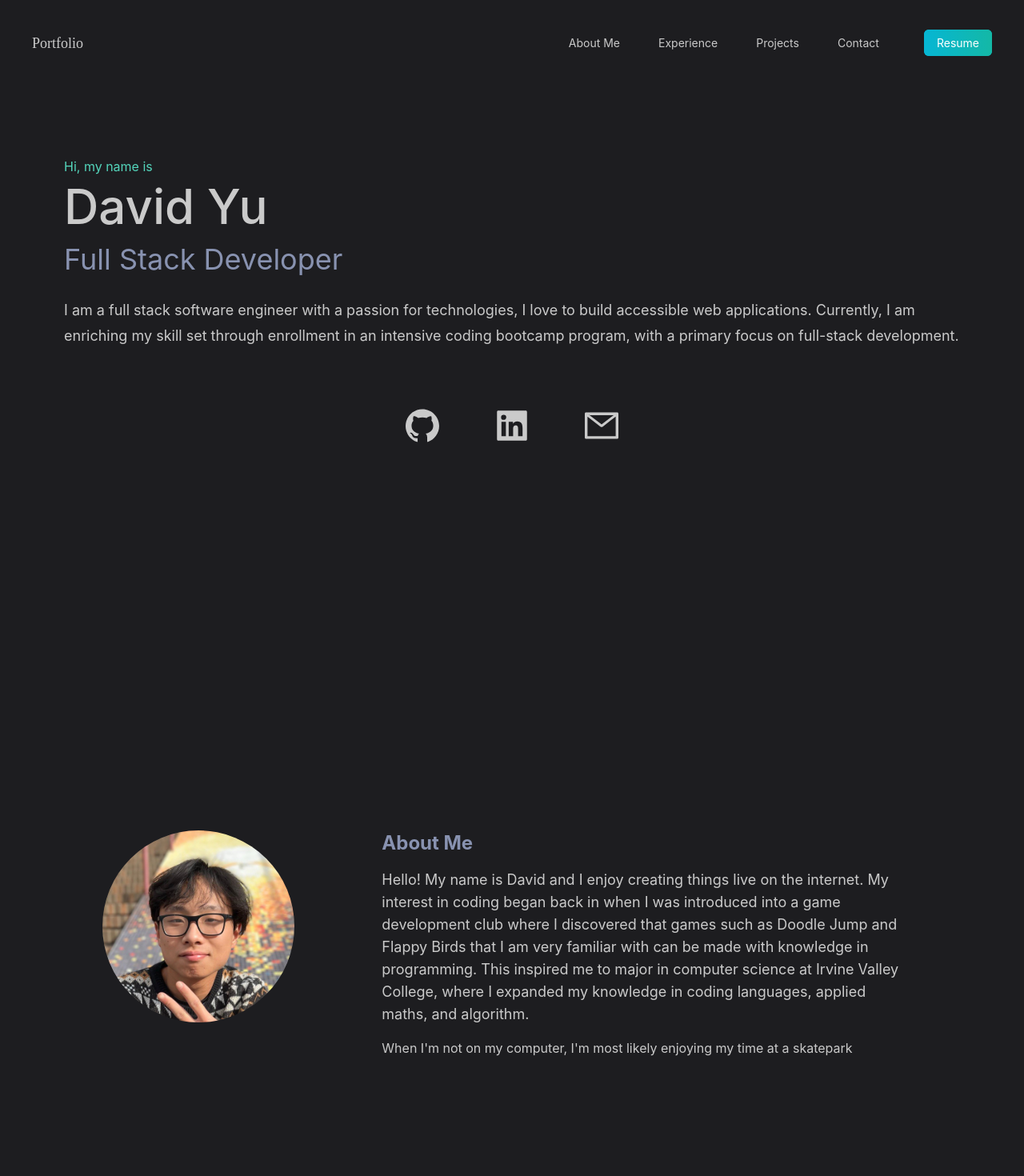
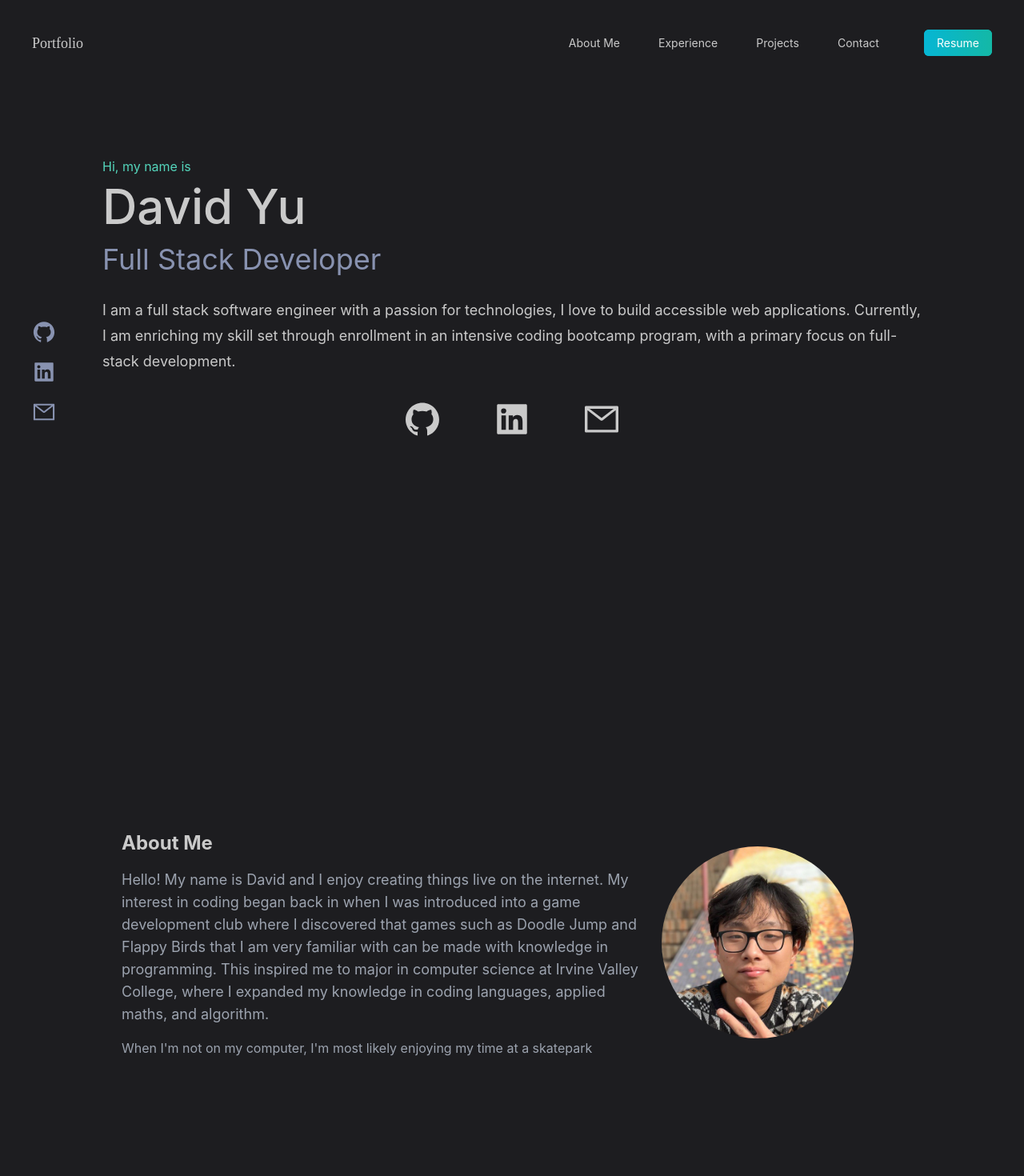
Before and after one commit to OppedRawen/MyPortfolio, a React (Create React App) app: page / in a window 1280 px wide. Shown: the top 1470 px of the page at 80% size. Built offline with nearby package versions, Linux system fonts and the light colour scheme.

Commit message:
sidebar animation, hover color change

```diff
--- a/src/App.js
+++ b/src/App.js
@@ -5,13 +5,14 @@ import './App.css';
 
 import Skills from './skills';
 import Footer from "./footer";
-import {Contact,Navbar,Experience,Projects,About,Introduction} from './components';
+import {Contact,Navbar,Experience,Projects,About,Introduction,Sidebar} from './components';
 
 function App() {
 
   return (
     <div className=" bg-[#1d1d20] px-10">
       <header className=" min-h-screen">
+
         <Navbar />
 
         <About />
--- a/src/components/About.jsx
+++ b/src/components/About.jsx
@@ -4,9 +4,10 @@ const About = () => {
 
 
     return(
-        <>
-        <div id="about"className=' flex flex-col justify-start p-10 max-w-screen-xl'>
 
+        <div id="about"className=' flex flex-col justify-center p-10 '>
+
+        <div className="max-w-screen-lg mx-auto">
         <h3 className="text-[#54d5bb]">Hi, my name is</h3>
         <h1 className=' text-6xl py-2 text-[#cacaca] font-medium'>David Yu</h1>
         <h3 className=' text-4xl py-2 text-[#8892b0]'>Full Stack Developer</h3>
@@ -20,8 +21,9 @@ I am a full stack software engineer with a passion for technologies, I love to b
 
         <a href='https://www.linkedin.com/in/dawei-yu-578138227/'><AiFillLinkedin /></a>
         <AiOutlineMail />
+        </div>
       </div>
-      </>
+
     )
 };
 
--- a/src/components/Introduction.jsx
+++ b/src/components/Introduction.jsx
@@ -5,15 +5,16 @@ return(
 <div className="flex justify-center min-h-screen items-center">
   <div className="container mx-auto max-w-screen-lg">
     <div className="flex flex-col md:flex-row justify-center">
-      <div className="md:w-1/3 flex justify-center md:justify-start">
-        <img src="profile.jpg" className="w-60 h-60 rounded-full" alt="profileImage"/>
-      </div>
+
       <div className="md:w-2/3 mx-6">
-        <h2 className="text-[#8892b0] font-bold text-2xl">About Me</h2>
-        <p className="text-[#cacaca] text-lg mt-4">
+        <h2 className="text-[#cacaca] font-bold text-2xl">About Me</h2>
+        <p className="text-gray-400 text-lg mt-4">
           Hello! My name is David and I enjoy creating things live on the internet. My interest in coding began back in when I was introduced into a game development club where I discovered that  games such as Doodle Jump and Flappy Birds that I am very familiar with can be made with knowledge in programming. This inspired me to major in computer science at Irvine Valley College, where I expanded my knowledge in coding languages, applied maths, and algorithm.
         </p>
-        <p className="text-[#cacaca] mt-4 mb-10">When I'm not on my computer, I'm most likely enjoying my time at a skatepark</p>
+        <p className="text-gray-400 mt-4 mb-10">When I'm not on my computer, I'm most likely enjoying my time at a skatepark</p>
+      </div>
+      <div className="md:w-1/3 flex justify-center md:justify-start mt-5">
+        <img src="profile.jpg" className="w-60 h-60 rounded-full" alt="profileImage"/>
       </div>
     </div>
   </div>
--- a/src/components/Navbar.jsx
+++ b/src/components/Navbar.jsx
@@ -8,10 +8,10 @@ const Navbar = () => {
             <div className="flex justify-end text-sm">
 
         <ul className=' flex items-center'>
-            <li className=' ml-6 mr-6'><a href="#about">About Me</a></li>
-            <li className=' ml-6 mr-6'><a href="#about">Experience</a></li>
-            <li className=' ml-6 mr-6'><a href="#projects">Projects</a></li>
-            <li className=' ml-6 mr-6'><a href="#contact">Contact</a></li>
+            <li className=' ml-6 mr-6  hover:text-[#54d5bb]'><a href="#about">About Me</a></li>
+            <li className=' ml-6 mr-6 hover:text-[#54d5bb]'><a href="#experience">Experience</a></li>
+            <li className=' ml-6 mr-6 hover:text-[#54d5bb]'><a href="#projects">Projects</a></li>
+            <li className=' ml-6 mr-6 hover:text-[#54d5bb]'><a href="#contact">Contact</a></li>
 
             <li><a className=' bg-gradient-to-r from-cyan-500 to-teal-500 bg-cyan-500 text-white px-4 py-2 rounded-md ml-8' href='https://drive.google.com/file/d/1NQh2d7mnP6IkLeX13L5u4RGLhtw_9ClD/view?usp=drive_link'>Resume</a></li>
           </ul>
--- a/src/components/Projects.jsx
+++ b/src/components/Projects.jsx
@@ -8,7 +8,7 @@ const Projects = () => {
           title: "QuickCart Ecommerce",
           thumbnail: 'Marketplace.png',
           description: 'A full stack ecommerce application built with an MVC design pattern and Stripe for payment integration ',
-          technology: 'MySQL/Javascript/Handlebars/Tailwind/Express.js',
+          technology: 'MySQL / Javascript / Handlebars / Tailwind / Express.js / Stripe',
           github: 'https://github.com/OppedRawen/Marketplace-application',
           deployed:'https://group-3-marketplace.herokuapp.com/'
         },
@@ -16,14 +16,14 @@ const Projects = () => {
           title: "MovieSearcher",
           thumbnail: 'MovieSearch.png',
           description: 'A frontend application that display movie reviews, trailers, and articles related using OMDB, youtube, and New York Times API ',
-          technology: 'Javascript/html/css/Jquery/Bulma',
+          technology: 'Javascript / Jquery / OMDB API / Youtube API / New York Times API',
           github: 'https://github.com/OppedRawen/MovieSearch',
           deployed:'https://oppedrawen.github.io/MovieSearch/'
         },{
           title: "Image Generator(Coming Up)",
           thumbnail: 'be195c34-7f43-4f22-896b-dac5a96e8dab.png',
           description: 'A MERN stack application that utilize AI integration to generate Image ',
-          technology: 'MySQL/Javascript/Handlebars/Tailwind/Express.js',
+          technology: 'MySQL / Javascript / Handlebars / Tailwind / Express.js',
           github: 'https://github.com/OppedRawen/ImageGenerator',
           deployed:'https://imagegenerratee.herokuapp.com/'
         },
@@ -31,7 +31,7 @@ const Projects = () => {
           title: "Urspace",
           thumbnail: 'UrSpace.png',
           description: 'A MERN stack application that uses RapidAPI to load popular music as well as charting system ',
-          technology: 'ReactJS/MongoDB/Tailwind/ExpressJS/',
+          technology: 'MERN / Redux / GraphQL / RapidAPI / Tailwind / Express.js',
           github: 'https://github.com/OppedRawen/urspace',
           deployed: 'https://urrspace.herokuapp.com/'
         }
--- /dev/null
+++ b/src/components/Sidebar.jsx
@@ -0,0 +1,16 @@
+import React from "react";
+import { AiFillGithub,AiFillLinkedin,AiOutlineMail} from "react-icons/ai"
+
+const Sidebar=()=>{
+
+    return(
+        <div className="fixed top-0 left-0 h-screen w-20 flex flex-col justify-center items-center bg-[#1a1a1a] text-[#cacaca]">
+
+            <a href="https://github.com/OppedRawen"><AiFillGithub /></a>
+            <a href='https://www.linkedin.com/in/dawei-yu-578138227/'><AiFillLinkedin /></a>
+            <AiOutlineMail />
+        </div>
+    )
+};
+
+export default Sidebar;
--- a/src/components/index.js
+++ b/src/components/index.js
@@ -4,4 +4,5 @@ import Experience from "./Experience";
 import Projects from "./Projects";
 import About from "./About";
 import Introduction from "./Introduction";
-export {Contact, Navbar,Experience,Projects,About,Introduction};
+import Sidebar from "./Sidebar";
+export {Contact, Navbar,Experience,Projects,About,Introduction,Sidebar};
--- a/src/footer.js
+++ /dev/null
@@ -1,10 +0,0 @@
-const Footer = ()=>(
-    <footer className="footer py-8 text-sm text-[#8892b0]">
-        <div className="flex flex-col justify-center items-center">
-            <p>Made by David Yu</p>
-            <p>@ 2023. All rights reserved</p>
-        </div>
-    </footer>
-)
-
-export default Footer;
--- /dev/null
+++ b/src/footer.jsx
@@ -0,0 +1,32 @@
+import React from "react";
+import {motion} from "framer-motion";
+import { AiFillGithub,AiFillLinkedin,AiOutlineMail} from "react-icons/ai"
+const Footer = ()=>{
+
+    return(
+    <footer className="footer py-8 text-sm text-[#8892b0]">
+        <div className="flex flex-col justify-center items-center">
+            <p>Made by David Yu</p>
+            <p>@ 2023. All rights reserved</p>
+        </div>
+
+
+        <div className="social hidden md:block fixed top-[50%] z-10">
+        <ul className="list-none flex flex-col">
+          <motion.li className="mb-5" initial={{ opacity: 0, x: -70 }} animate={{ opacity: 1, x: 0 }} transition={{ duration: 0.4, delay: .75 }} viewport={{ once: true }}>
+            <a href="https://github.com/OppedRawen" target="_blank"><AiFillGithub size={30} /></a>
+          </motion.li>
+          <motion.li className="mb-5" initial={{ opacity: 0, x: -70 }} animate={{ opacity: 1, x: 0 }} transition={{ duration: 0.4, delay: 1 }} viewport={{ once: true }}>
+            <a href="https://www.linkedin.com/in/dawei-yu-578138227/" target="_blank"><AiFillLinkedin size={30} /></a>
+          </motion.li>
+
+          <motion.li initial={{ opacity: 0, x: -70 }} animate={{ opacity: 1, x: 0 }} transition={{ duration: 0.4, delay: 1.5 }} viewport={{ once: true }}>
+            <a href="mailto:yud2372@gmail.com"><AiOutlineMail size={30} /></a>
+          </motion.li>
+        </ul>
+      </div>
+    </footer>
+    )
+    }
+
+export default Footer;
```
